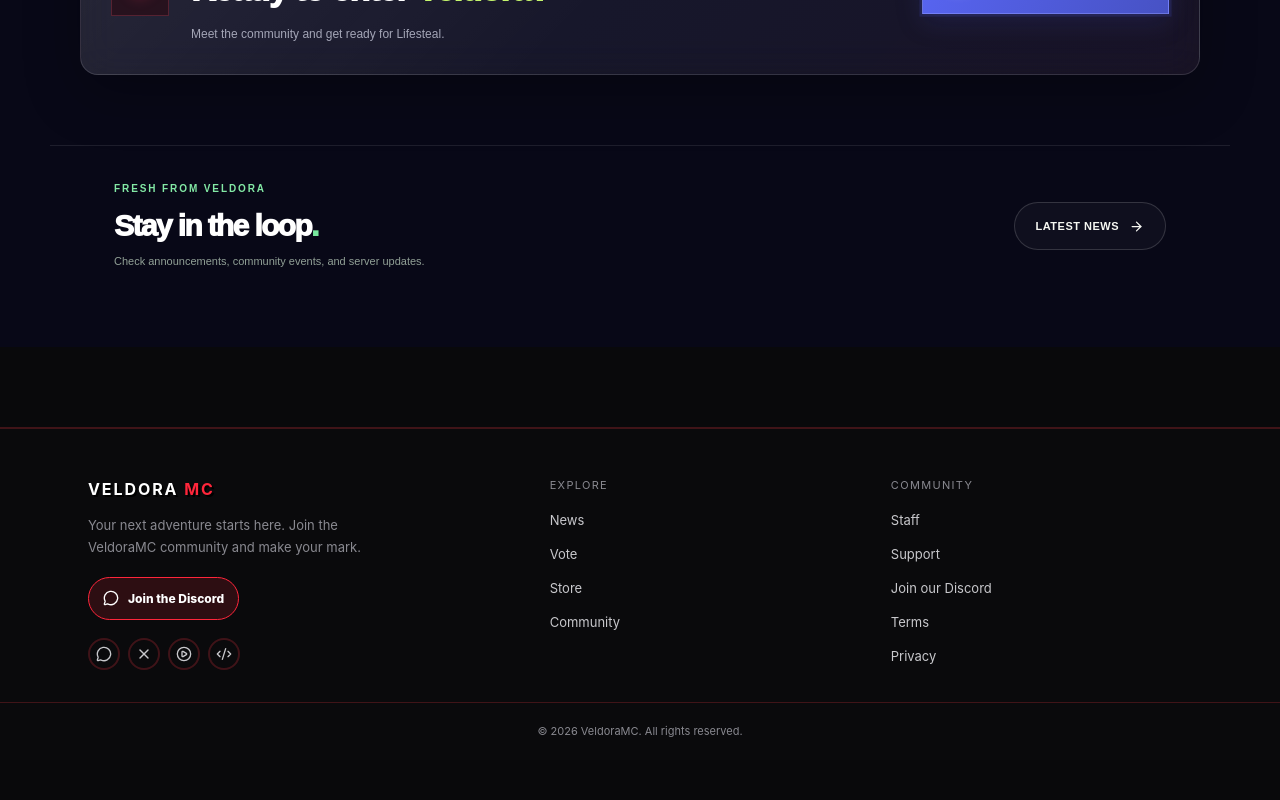
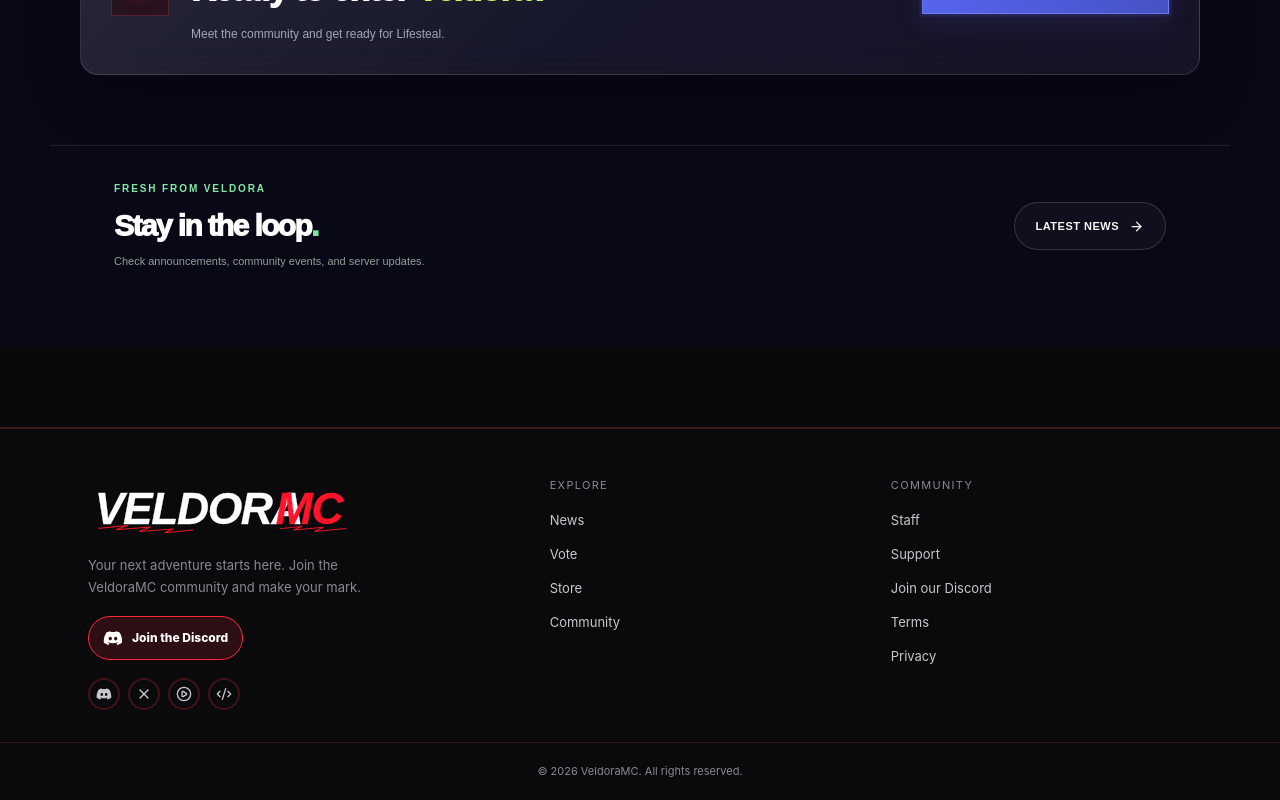
Before and after one commit to meghansh-bit/VeldoraMC, a React (Vite) app: page / in a window 1280 px wide. Shown: the part 3242-4042 px from the top of the page. Before the commit the page ends 4002 px from the top, so only its background shows below. Built offline with nearby package versions, Linux system fonts and the light colour scheme.

Commit message:
Use VeldoraMC logo and official Discord-style icon in footer

```diff
--- a/src/components/Footer/Footer.jsx
+++ b/src/components/Footer/Footer.jsx
@@ -1,5 +1,7 @@
 import { Link } from "react-router-dom";
-import { Code2, MessageCircle, PlayCircle, X as XIcon } from "lucide-react";
+import { Code2, PlayCircle, X as XIcon } from "lucide-react";
+
+function DiscordMark({ size = 18 }) { return <svg width={size} height={size} viewBox="0 0 24 24" fill="currentColor" aria-hidden="true"><path d="M19.73 5.14A18.4 18.4 0 0 0 15.2 3.75l-.56 1.14a16.9 16.9 0 0 0-5.27 0L8.8 3.75a18.4 18.4 0 0 0-4.53 1.39C1.4 9.38.62 13.52 1.01 17.6a18.5 18.5 0 0 0 5.55 2.8l1.2-1.95a12 12 0 0 1-1.89-.91l.46-.36c3.64 1.69 7.59 1.69 11.19 0l.47.36c-.61.36-1.24.66-1.9.91l1.2 1.95a18.4 18.4 0 0 0 5.55-2.8c.46-4.73-.79-8.83-3.11-12.46ZM8.74 14.9c-1.09 0-1.98-.99-1.98-2.2s.87-2.2 1.98-2.2c1.12 0 2 .99 1.98 2.2 0 1.21-.87 2.2-1.98 2.2Zm6.52 0c-1.09 0-1.98-.99-1.98-2.2s.87-2.2 1.98-2.2c1.12 0 2 .99 1.98 2.2 0 1.21-.86 2.2-1.98 2.2Z"/></svg>; }
 import "./Footer.css";
 
 const columns = [
@@ -25,7 +27,7 @@ const columns = [
 ];
 
 const socials = [
-  { icon: MessageCircle, label: "Discord", href: "https://discord.gg/NruxFSnrUe" },
+  { icon: DiscordMark, label: "Discord", href: "https://discord.gg/NruxFSnrUe" },
   { icon: XIcon, label: "X", href: "https://x.com/" },
   { icon: PlayCircle, label: "YouTube", href: "https://youtube.com/" },
   { icon: Code2, label: "GitHub", href: "https://github.com/" },
@@ -36,10 +38,10 @@ export default function Footer() {
     <footer className="site-footer">
       <div className="site-footer__inner">
         <div className="site-footer__brand">
-          <span className="site-footer__logo">VELDORA <span>MC</span></span>
+          <Link to="/" aria-label="VeldoraMC home" className="site-footer__logo-link"><img src="/veldoramc-logo.svg" alt="VeldoraMC" className="site-footer__logo-image" /></Link>
           <p className="site-footer__tagline">Your next adventure starts here. Join the VeldoraMC community and make your mark.</p>
           <a className="site-footer__discord-cta" href="https://discord.gg/NruxFSnrUe" target="_blank" rel="noreferrer">
-            <MessageCircle size={16} /> Join the Discord
+            <DiscordMark size={20} /> Join the Discord
           </a>
           <div className="site-footer__socials">
             {socials.map(({ icon: Icon, label, href }) => (
```
